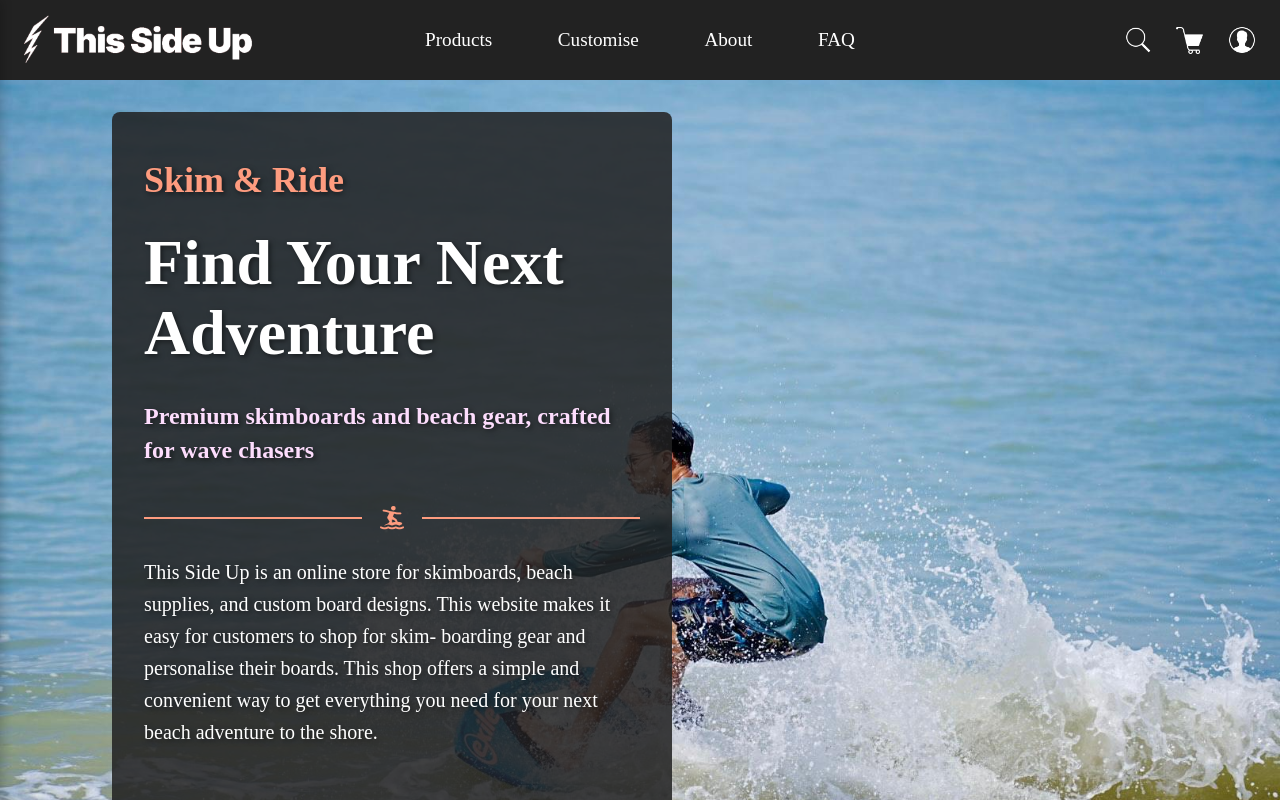
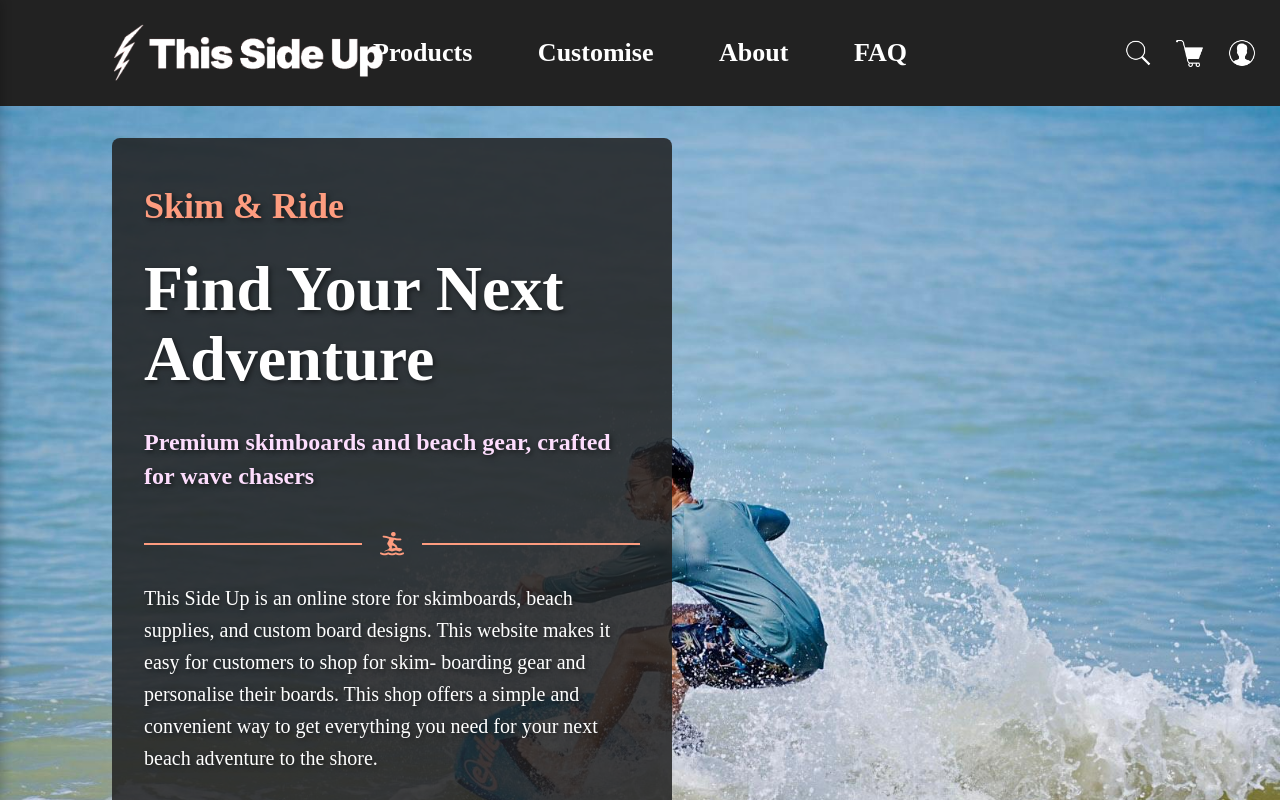
Before and after one commit to AdrielChan/ThisSideUp_React, a React (Create React App) app: page / in a window 1280 px wide. Shown: the top 800 px of the page. Built offline with nearby package versions, Linux system fonts and the light colour scheme; a web font is replaced by a local one.

Commit message:
Bigger Nav

```diff
--- a/src/components/Navbar.js
+++ b/src/components/Navbar.js
@@ -21,7 +21,7 @@ const NavContainer = styled.nav`
   align-items: center;
   position: relative;
   z-index: 1000;
-  height: 80px; /* Adjusted height for better spacing */
+  height: 106px; /* Adjusted height for better spacing */
   font-family: 'Inria Serif', serif;
 
   @media (max-width: 992px) { /* Tablet and mobile */
@@ -33,9 +33,11 @@ const NavContainer = styled.nav`
 const LogoLink = styled(Link)`
   display: flex;
   align-items: center;
+
   z-index: 1005; /* Ensure logo is above mobile menu if it slides from top */
   img {
-    height: 50px; /* Adjust as needed */
+    padding: 13px 10px 13px 90px;
+    height: 85px; /* Adjust as needed */
     width: auto;
     @media (max-width: 992px) {
       height: 40px;
@@ -68,7 +70,8 @@ const NavItemDesktop = styled.div`
 const StyledNavLink = styled(Link)`
   color: white;
   text-decoration: none;
-  font-size: 1.2rem; /* Adjust as needed */
+  font-size: 26px;
+  font-weight: bold;
   transition: color 0.3s ease;
   padding: 0.5rem 0.8rem;
 
@@ -564,7 +567,7 @@ const Navbar = () => {
             to="/shoppingCart"
             onClick={() => isMobileMenuOpen && closeMobileMenuAndNavigate('/shoppingCart')}
           >
-            <img src={CartIconImg} alt='Cart icon' />
+            <img src={CartIconImg} alt='Cart icon' style={{width: '35px'}}/>
           </CartLinkStyled>
           <UserDropdown />
         </IconsGroup>
```
